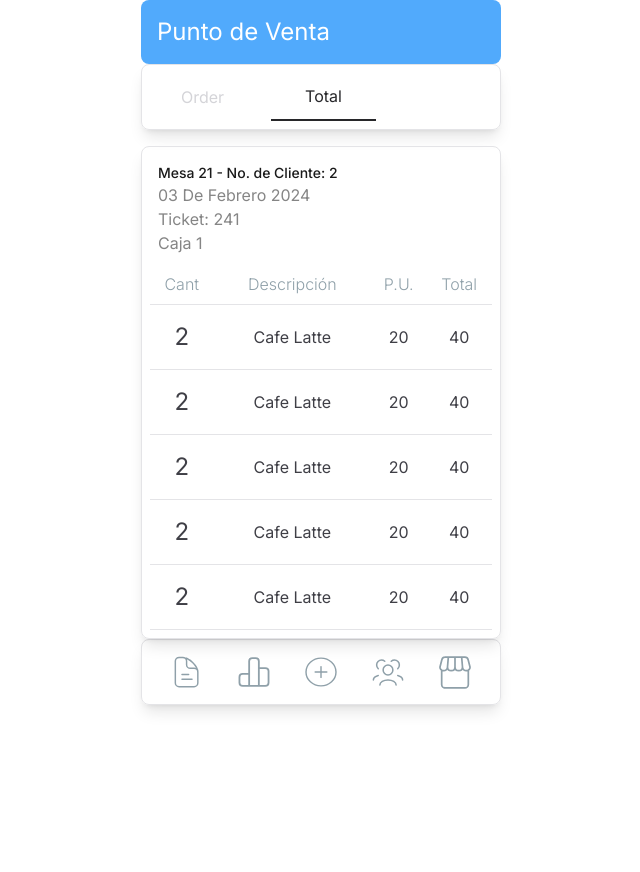
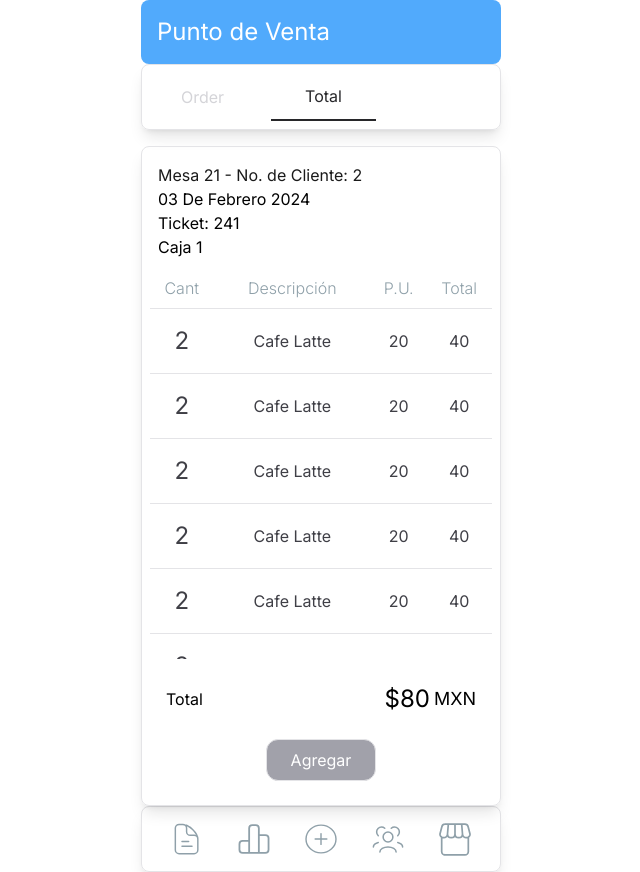
Before and after one commit to JosueZavalaProjects/business, a Next.js app: page /sales-point in a window 1280 px wide. Both pictures are taken after a click on the item "Total". Shown: the whole page, without its empty margins (319-959 px from the left). Before the commit the page ends 800 px from the top, so only its background shows below. Built offline with nearby package versions, Linux system fonts and the light colour scheme.

Commit message:
Finishing total layout

```diff
--- a/app/components/UI/text/text.tsx
+++ b/app/components/UI/text/index.tsx
@@ -1,3 +1,5 @@
+"use client";
+
 import React from "react";
 
 import cn from "classnames";
--- /dev/null
+++ b/app/components/modules/sales-point/total/components/table/table.tsx
@@ -0,0 +1,110 @@
+import Text from "@/app/components/UI/text";
+
+export const TotalTable = () => {
+  return (
+    <div className="max-h-96 overflow-y-scroll">
+      <table className="w-full text-gray-700">
+        <thead>
+          <tr className="text-cadet-grey">
+            <th className="font-light pb-2">Cant</th>
+            <th className="font-light pb-2">Descripción</th>
+            <th className="font-light pb-2">P.U.</th>
+            <th className="font-light pb-2">Total</th>
+          </tr>
+        </thead>
+        <tbody>
+          <tr className="text-center border-y">
+            <td className="py-4">
+              <Text size="2xl" weight="bold">
+                2
+              </Text>
+            </td>
+            <td className="py-4">Cafe Latte</td>
+            <td className="py-4">20</td>
+            <td className="py-4">40</td>
+          </tr>
+          <tr className="text-center border-y">
+            <td className="py-4">
+              <Text size="2xl" weight="bold">
+                2
+              </Text>
+            </td>
+            <td className="py-4">Cafe Latte</td>
+            <td className="py-4">20</td>
+            <td className="py-4">40</td>
+          </tr>
+          <tr className="text-center border-y">
+            <td className="py-4">
+              <Text size="2xl" weight="bold">
+                2
+              </Text>
+            </td>
+            <td className="py-4">Cafe Latte</td>
+            <td className="py-4">20</td>
+            <td className="py-4">40</td>
+          </tr>
+          <tr className="text-center border-y">
+            <td className="py-4">
+              <Text size="2xl" weight="bold">
+                2
+              </Text>
+            </td>
+            <td className="py-4">Cafe Latte</td>
+            <td className="py-4">20</td>
+            <td className="py-4">40</td>
+          </tr>
+          <tr className="text-center border-y">
+            <td className="py-4">
+              <Text size="2xl" weight="bold">
+                2
+              </Text>
+            </td>
+            <td className="py-4">Cafe Latte</td>
+            <td className="py-4">20</td>
+            <td className="py-4">40</td>
+          </tr>
+          <tr className="text-center border-y">
+            <td className="py-4">
+              <Text size="2xl" weight="bold">
+                2
+              </Text>
+            </td>
+            <td className="py-4">Cafe Latte</td>
+            <td className="py-4">20</td>
+            <td className="py-4">40</td>
+          </tr>
+          <tr className="text-center border-y">
+            <td className="py-4">
+              <Text size="2xl" weight="bold">
+                2
+              </Text>
+            </td>
+            <td className="py-4">Cafe Latte</td>
+            <td className="py-4">20</td>
+            <td className="py-4">40</td>
+          </tr>
+          <tr className="text-center border-y">
+            <td className="py-4">
+              <Text size="2xl" weight="bold">
+                2
+              </Text>
+            </td>
+            <td className="py-4">Cafe Latte</td>
+            <td className="py-4">20</td>
+            <td className="py-4">40</td>
+          </tr>
+          <tr className="text-center border-y">
+            <td className="py-4">
+              <Text size="2xl" weight="bold">
+                2
+              </Text>
+            </td>
+            <td className="py-4">Cafe Latte</td>
+            <td className="py-4">20</td>
+            <td className="py-4">40</td>
+          </tr>
+        </tbody>
+      </table>
+    </div>
+  );
+};
--- a/app/components/modules/sales-point/total/index.tsx
+++ b/app/components/modules/sales-point/total/index.tsx
@@ -1,8 +1,12 @@
+"use client";
 import dayjs from "dayjs";
 require("dayjs/locale/es");
 
 import { ContainerCard } from "@/app/components/UI/container-card";
-import Text from "@/app/components/UI/text/text";
+import Text from "@/app/components/UI/text";
+
+import { TotalTable } from "./components/table/table";
+
 dayjs.locale("es");
 
 export const Total = () => {
@@ -22,71 +26,23 @@ export const Total = () => {
           <Text color="silver" size="xs" className="capitalize">
             Caja 1
           </Text>
-          {/* <div className="text-old-silver text-sm font-medium">test</div> */}
         </div>
-        <div className="w-full">
-          <table className="w-full text-gray-700">
-            <thead>
-              <tr className="text-cadet-grey">
-                <th className="font-light pb-2">Cant</th>
-                <th className="font-light pb-2">Descripción</th>
-                <th className="font-light pb-2">P.U.</th>
-                <th className="font-light pb-2">Total</th>
-              </tr>
-            </thead>
-            <tbody>
-              <tr className="text-center border-y">
-                <td className="py-4">
-                  <Text size="2xl" weight="bold">
-                    2
-                  </Text>
-                </td>
-                <td className="py-4">Cafe Latte</td>
-                <td className="py-4">20</td>
-                <td className="py-4">40</td>
-              </tr>
-              <tr className="text-center border-y">
-                <td className="py-4">
-                  <Text size="2xl" weight="bold">
-                    2
-                  </Text>
-                </td>
-                <td className="py-4">Cafe Latte</td>
-                <td className="py-4">20</td>
-                <td className="py-4">40</td>
-              </tr>
-              <tr className="text-center border-y">
-                <td className="py-4">
-                  <Text size="2xl" weight="bold">
-                    2
-                  </Text>
-                </td>
-                <td className="py-4">Cafe Latte</td>
-                <td className="py-4">20</td>
-                <td className="py-4">40</td>
-              </tr>
-              <tr className="text-center border-y">
-                <td className="py-4">
-                  <Text size="2xl" weight="bold">
-                    2
-                  </Text>
-                </td>
-                <td className="py-4">Cafe Latte</td>
-                <td className="py-4">20</td>
-                <td className="py-4">40</td>
-              </tr>
-              <tr className="text-center border-y">
-                <td className="py-4">
-                  <Text size="2xl" weight="bold">
-                    2
-                  </Text>
-                </td>
-                <td className="py-4">Cafe Latte</td>
-                <td className="py-4">20</td>
-                <td className="py-4">40</td>
-              </tr>
-            </tbody>
-          </table>
+        <div className="grid gap-2 w-full">
+          <TotalTable />
+          <div className="flex justify-between items-center p-4">
+            <Text size="4xl" weight="semibold">
+              Total
+            </Text>
+            <div className="flex gap-1 items-center">
+              <Text size="2xl">$80</Text>
+              <Text size="lg">MXN</Text>
+            </div>
+          </div>
+          <div className="grid justify-items-center items-center pb-4">
+            <button className="border rounded-xl py-2 px-6 bg-gray-400 text-white">
+              Agregar
+            </button>
+          </div>
         </div>
       </div>
     </ContainerCard>
--- a/constants/sales-point/index.tsx
+++ b/constants/sales-point/index.tsx
@@ -1,4 +1,5 @@
-import { Order } from "@/app/components/modules/sales-point/order/page";
+"use client";
+import { Order } from "@/app/components/modules/sales-point/order";
 import { Total } from "@/app/components/modules/sales-point/total";
 import { NavOptions, TabContent } from "@/types/UI/common";
 export const TAB_KEYS = {
```
Also changed, not shown: app/components/modules/sales-point/order/index.tsx (renamed from app/components/modules/sales-point/order/page.tsx).
